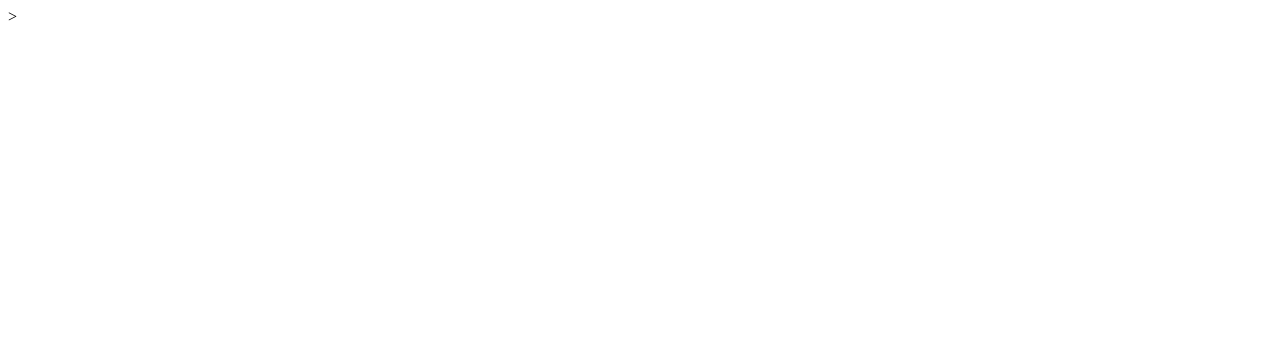
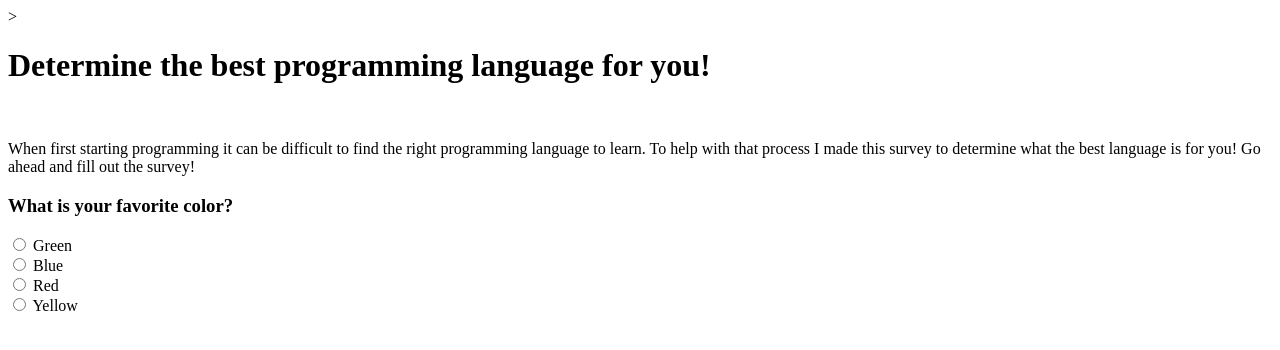
Before and after one commit to DaveMarchuk/choose-language, a plain HTML site: page index.html in a window 1280 px wide. Drawn offline with Linux system fonts and the light colour scheme.

Commit message:
Added label tag with radio forms. It will allow for users to select 1 option.

```diff
--- a/index.html
+++ b/index.html
@@ -5,4 +5,27 @@
     <link href="css/styles.css" rel="stylesheet" type="text/css">
     <script src="js/scripts.js"></script>
 </head>
+<body>
+  <h1><strong>Determine the best programming language for you!</strong></h1>
+  <br>
+  <p>When first starting programming it can be difficult to find the right programming language to learn. To help with that
+    process I made this survey to determine what the best language is for you! Go ahead and fill out the survey!
+  </p>
+
+  <form id="survey">
+    <h3 class="survey-desc"><strong>What is your favorite color?</strong></h3>
+    <input type="radio" name="colorFav" value="Green">
+    Green
+    <br>
+    <input type="radio" name="colorFav" value="Blue">
+    Blue
+    <br>
+    <input type="radio" name="colorFav" value="Red">
+    Red
+    <br>
+    <input type="radio" name="colorFav" value="Yellow">
+    Yellow
+    <br>
+  </form>
+</body>
 </html>
```
Also changed, not shown: 1 other file.
